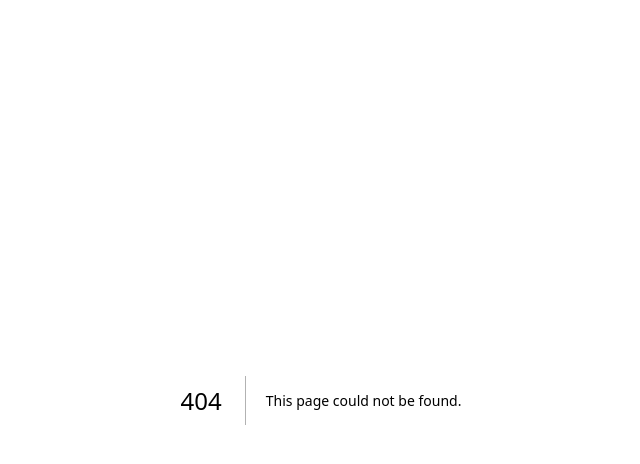
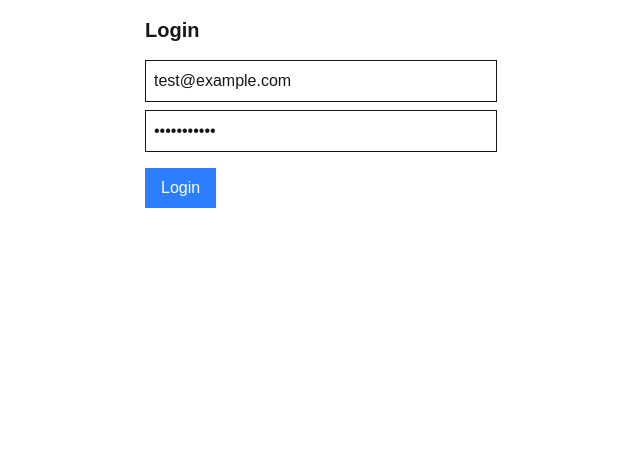
Before and after one commit to Siddhartha012/Comment-Application, a Next.js app: page /login in a window 1280 px wide. Before the commit this address had no page. Shown: the top 464 px of the page, without its empty margins (319-959 px from the left). Built offline with nearby package versions, Linux system fonts and the light colour scheme.

Commit message:
adding the frontend page for out application with all the buttons for create/update/relete/restore

```diff
--- /dev/null
+++ b/src/app/comments/page.tsx
@@ -0,0 +1,28 @@
+'use client';
+
+import { useSession } from 'next-auth/react';
+import { useEffect, useState } from 'react';
+import CommentList from '@/components/CommentList';
+import CommentForm from '@/components/CommentForm';
+
+export default function CommentsPage() {
+  const { data: session, status } = useSession();
+  const [comments, setComments] = useState([]);
+
+  useEffect(() => {
+    fetch('/api/comments')
+      .then((res) => res.json())
+      .then((data) => setComments(data));
+  }, []);
+
+  if (status === 'loading') return <p>Loading...</p>;
+  if (!session) return <p>Please login to view comments.</p>;
+
+  return (
+    <div className="p-4 max-w-2xl mx-auto">
+      <h1 className="text-2xl font-bold mb-4">Comments</h1>
+      <CommentForm onSuccess={(newComment) => setComments([newComment, ...comments])} />
+      <CommentList comments={comments} />
+    </div>
+  );
+}
--- /dev/null
+++ b/src/app/login/page.tsx
@@ -0,0 +1,41 @@
+'use client';
+
+import { signIn } from 'next-auth/react';
+import { useState } from 'react';
+
+export default function LoginPage() {
+  const [email, setEmail] = useState('test@example.com');
+  const [password, setPassword] = useState('password123');
+
+  const handleLogin = async () => {
+    const res = await signIn('credentials', {
+      redirect: true,
+      email,
+      password,
+      callbackUrl: '/comments',
+    });
+  };
+
+  return (
+    <div className="p-4 max-w-sm mx-auto">
+      <h2 className="text-xl font-bold mb-4">Login</h2>
+      <input
+        className="border p-2 w-full mb-2"
+        type="email"
+        value={email}
+        onChange={(e) => setEmail(e.target.value)}
+        placeholder="email"
+      />
+      <input
+        className="border p-2 w-full mb-4"
+        type="password"
+        value={password}
+        onChange={(e) => setPassword(e.target.value)}
+        placeholder="password"
+      />
+      <button onClick={handleLogin} className="bg-blue-500 text-white px-4 py-2">
+        Login
+      </button>
+    </div>
+  );
+}
```
